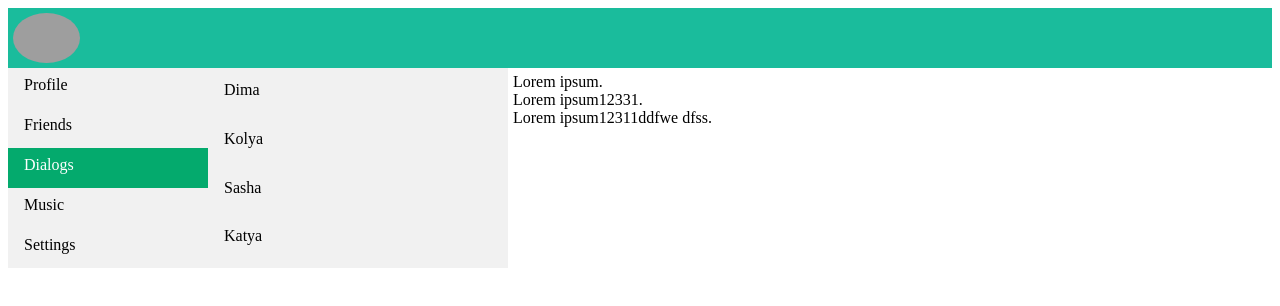
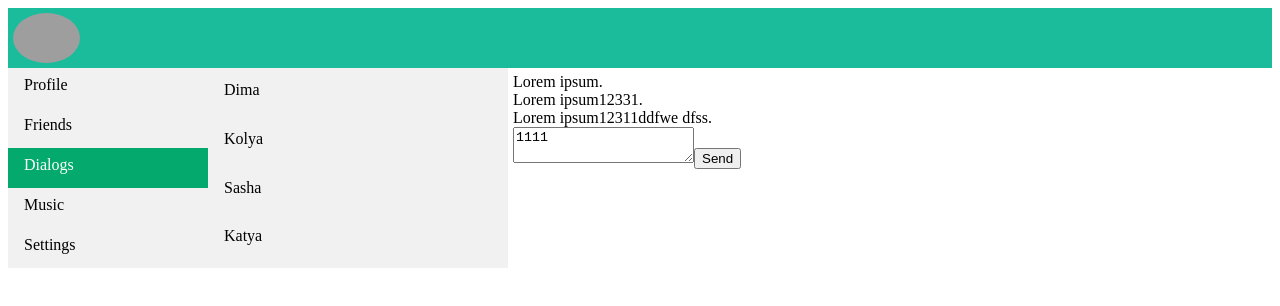
Before and after one commit to AlexChernov1996/samurai-way, a React (Create React App) app: page /dialogs in a window 1280 px wide. Shown: the top 306 px of the page. Built offline with nearby package versions, Linux system fonts and the light colour scheme; grey boxes are pictures that could not be loaded.

Commit message:
created reducers

```diff
--- a/src/App.tsx
+++ b/src/App.tsx
@@ -21,7 +21,10 @@ function App(props: AppPropsType) {
             />}
                    path={'/profile'}
             />
-            <Route render={() => <Dialogs dialogsPage={props.store.getState().dialogsPage}/>} path={'/dialogs'}/>
+            <Route render={() => <Dialogs dialogsPage={props.store.getState().dialogsPage}
+                                          dispatch={props.store.dispatch.bind(props.store)}
+
+            />} path={'/dialogs'}/>
         </div>
     );
 }
--- a/src/Components/Dialogs/Dialogs.tsx
+++ b/src/Components/Dialogs/Dialogs.tsx
@@ -1,25 +1,36 @@
-import React from 'react';
+import React, {ChangeEvent} from 'react';
 import styles from "./dialogs.module.css"
 import {Dialog} from "./Dialog/Dialog";
 import Message from "./Message/Message";
-import {DialogsPageType} from "../../state/State";
-type DialogsPropsType ={
-    dialogsPage:DialogsPageType
+import {ActionTypes, DialogsPageType} from "../../state/State";
+import {addMessageAC, changeTextForMessageAC} from "../../state/dialogsReducer";
+
+type DialogsPropsType = {
+    dialogsPage: DialogsPageType
+    dispatch: (action: ActionTypes) => void
 }
-const Dialogs = (props:DialogsPropsType) => {
-
+const Dialogs = (props: DialogsPropsType) => {
+const changeMessageTextHandler =(e:ChangeEvent<HTMLTextAreaElement>) => {
+    props.dispatch(changeTextForMessageAC(e.currentTarget.value))
+}
+const addNewMessage =()=>{
+    props.dispatch(addMessageAC())
+}
 
     return (
         <div className={styles.dialogs}>
             <div className={styles.users}>
-                {props.dialogsPage.dialogs.map(p =>{
-                    return <Dialog id={p.id} userName={p.name} />
+                {props.dialogsPage.dialogs.map(p => {
+                    return <Dialog id={p.id} userName={p.name}/>
                 })}
             </div>
             <div className={styles.messages}>
-                {props.dialogsPage.messages.map(m =><Message text={m.text} id ={m.id}/> )}
+                {props.dialogsPage.messages.map(m => <Message text={m.text} id={m.id}/>)}
 
-
+                <div>
+                <textarea value={props.dialogsPage.textForNewMessage} onChange={changeMessageTextHandler}/>
+                    <button onClick={addNewMessage}>Send</button>
+                </div>
             </div>
         </div>
     );
--- a/src/Components/Dialogs/dialogs.module.css
+++ b/src/Components/Dialogs/dialogs.module.css
@@ -14,5 +14,6 @@ users:hover{
     color: white
 }
 .messages{
+    display: block;
     padding: 5px;
 }
--- a/src/Components/Profile/MyPosts/MyPosts.tsx
+++ b/src/Components/Profile/MyPosts/MyPosts.tsx
@@ -1,20 +1,21 @@
 import React from 'react';
 import s from "./my_posts.module.css"
 import Post from "./Post/Post";
-import {ActionType, PostType} from "../../../state/State";
+import {ActionTypes, PostType} from "../../../state/State";
+import {addPostAC, changeTextForPostAC} from "../../../state/profileReducer";
 
 type MyPostsPropsType = {
     posts: PostType[]
     textForPost: string
-    dispatch: (action: ActionType) => void
+    dispatch: (action: ActionTypes) => void
 }
 const MyPosts = (props: MyPostsPropsType) => {
     let textForNewPost = React.createRef<HTMLTextAreaElement>()
     const addPost = () => {
-        props.dispatch({type: 'ADD-POST'})
+        props.dispatch(addPostAC())
     }
     const updateTextForPost = () => {
-        props.dispatch({type: 'CHANGE-TEXT-FOR-POST', text: textForNewPost.current?.value!})
+        props.dispatch(changeTextForPostAC(textForNewPost.current?.value!))
     }
     return (
         <div>
--- a/src/Components/Profile/Profile.tsx
+++ b/src/Components/Profile/Profile.tsx
@@ -2,10 +2,10 @@ import React from 'react';
 import styles from "./profile.module.css"
 import MyPosts from "./MyPosts/MyPosts";
 import ProfileInfo from "./ProfileInfo/ProfileInfo";
-import {ActionType, ProfilePageType} from "../../state/State";
+import {ActionTypes, ProfilePageType} from "../../state/State";
 type ProfilePropsType = {
     profilePage: ProfilePageType
-    dispatch:(action:ActionType)=>void
+    dispatch:(action:ActionTypes)=>void
 }
 const Profile = (props:ProfilePropsType) => {
     return (
--- a/src/state/State.ts
+++ b/src/state/State.ts
@@ -1,3 +1,6 @@
+import {profileReducer} from "./profileReducer";
+import {dialogsReducer} from "./dialogsReducer";
+
 export type DialogsType = {
     id: string
     name: string
@@ -14,6 +17,7 @@ export type PostType = {
 export type DialogsPageType = {
     dialogs: DialogsType[]
     messages: MessagesType[]
+    textForNewMessage: string
 }
 export type ProfilePageType = {
     posts: PostType[]
@@ -26,21 +30,29 @@ export type StateType = {
 export type StoreType = {
     _state: StateType
     callSubscriber: () => void
-    changeTextForPost: (text: string) => void
     subscribe: (observer: () => void) => void
     getState: () => StateType
-    addPost: (text: string) => void
-    dispatch: (action: ActionType) => void
+    dispatch: (action: ActionTypes) => void
 }
-type AddPostActionType = {
+export type AddPostActionType = {
     type: "ADD-POST"
 }
-type ChangeTextForPostActionType = {
+export type ChangeTextForPostActionType = {
     type: 'CHANGE-TEXT-FOR-POST'
     text: string
 }
-export type ActionType = ChangeTextForPostActionType | AddPostActionType
-
+export type AddMessageActionType = {
+    type: "ADD-MESSAGE"
+}
+export type ChangeTextForMessageActionType = {
+    type: 'CHANGE-TEXT-FOR-MESSAGE'
+    text: string
+}
+export type ActionTypes =
+    ChangeTextForPostActionType
+    | AddPostActionType
+    | AddMessageActionType
+    | ChangeTextForMessageActionType
 export const store = {
     _state: {
         dialogsPage: {
@@ -54,14 +66,15 @@ export const store = {
                 {id: '1', text: 'Lorem ipsum.'},
                 {id: '2', text: 'Lorem ipsum12331.'},
                 {id: '3', text: 'Lorem ipsum12311ddfwe dfss.'},
-            ]
+            ],
+            textForNewMessage: '1111'
         },
         profilePage: {
             posts: [
                 {id: '1', text: 'Lorem ipsum dolor sit.', likes: 4},
                 {id: '2', text: 'Lorem ipsum dolor sit.', likes: 2},
             ],
-            textForPost: "It-kamasutra"
+            textForPost: ""
         }
     },
     getState() {
@@ -73,28 +86,11 @@ export const store = {
     callSubscriber() {
         console.log('state has changed')
     },
-    changeTextForPost(text: string) {
-        this.getState().profilePage.textForPost = text
+
+    dispatch(action: ActionTypes) {
+        profileReducer(this.getState().profilePage, action)
+        dialogsReducer(this.getState().dialogsPage, action)
         this.callSubscriber()
-    },
-    addPost(text: string) {
-        this.getState().profilePage.posts.push({id: new Date().toString(), text, likes: 0})
-        this.callSubscriber()
-        this.getState().profilePage.textForPost = ''
-    },
-    dispatch(action: ActionType) {
-        if (action.type === 'ADD-POST') {
-            this.getState().profilePage.posts.push({
-                id: new Date().toString(),
-                text: this.getState().profilePage.textForPost,
-                likes: 0
-            })
-            this.callSubscriber()
-            this.getState().profilePage.textForPost = ''
-        } else if (action.type === 'CHANGE-TEXT-FOR-POST') {
-            this.getState().profilePage.textForPost = action.text
-            this.callSubscriber()
-        }
     }
 }
 
--- /dev/null
+++ b/src/state/dialogsReducer.ts
@@ -0,0 +1,24 @@
+import {ActionTypes, AddMessageActionType, ChangeTextForMessageActionType, DialogsPageType} from "./State";
+
+export const dialogsReducer = (state: DialogsPageType, action: ActionTypes) => {
+    switch (action.type) {
+        case 'ADD-MESSAGE':
+            state.messages.push({
+                id: new Date().toString(),
+                text: state.textForNewMessage,
+            })
+            state.textForNewMessage = ''
+            return state
+        case 'CHANGE-TEXT-FOR-MESSAGE':
+            state.textForNewMessage = action.text
+            return state
+        default:
+            return state
+    }
+}
+
+export const changeTextForMessageAC = (text: string): ChangeTextForMessageActionType => ({
+    type: 'CHANGE-TEXT-FOR-MESSAGE',
+    text
+})
+export const addMessageAC = (): AddMessageActionType => ({type: "ADD-MESSAGE"})
--- /dev/null
+++ b/src/state/profileReducer.ts
@@ -0,0 +1,21 @@
+import {ActionTypes, AddPostActionType, ChangeTextForPostActionType, ProfilePageType} from "./State";
+
+export const profileReducer = (state: ProfilePageType, action: ActionTypes) => {
+    switch (action.type) {
+        case 'ADD-POST':
+            state.posts.push({
+                id: new Date().toString(),
+                text: state.textForPost,
+                likes: 0
+            })
+            state.textForPost = ''
+            return state
+        case 'CHANGE-TEXT-FOR-POST':
+            state.textForPost = action.text
+            return state
+        default:
+            return state
+    }
+}
+export const addPostAC = (): AddPostActionType => ({type: "ADD-POST"})
+export const changeTextForPostAC = (text: string): ChangeTextForPostActionType => ({type: 'CHANGE-TEXT-FOR-POST', text})
```
